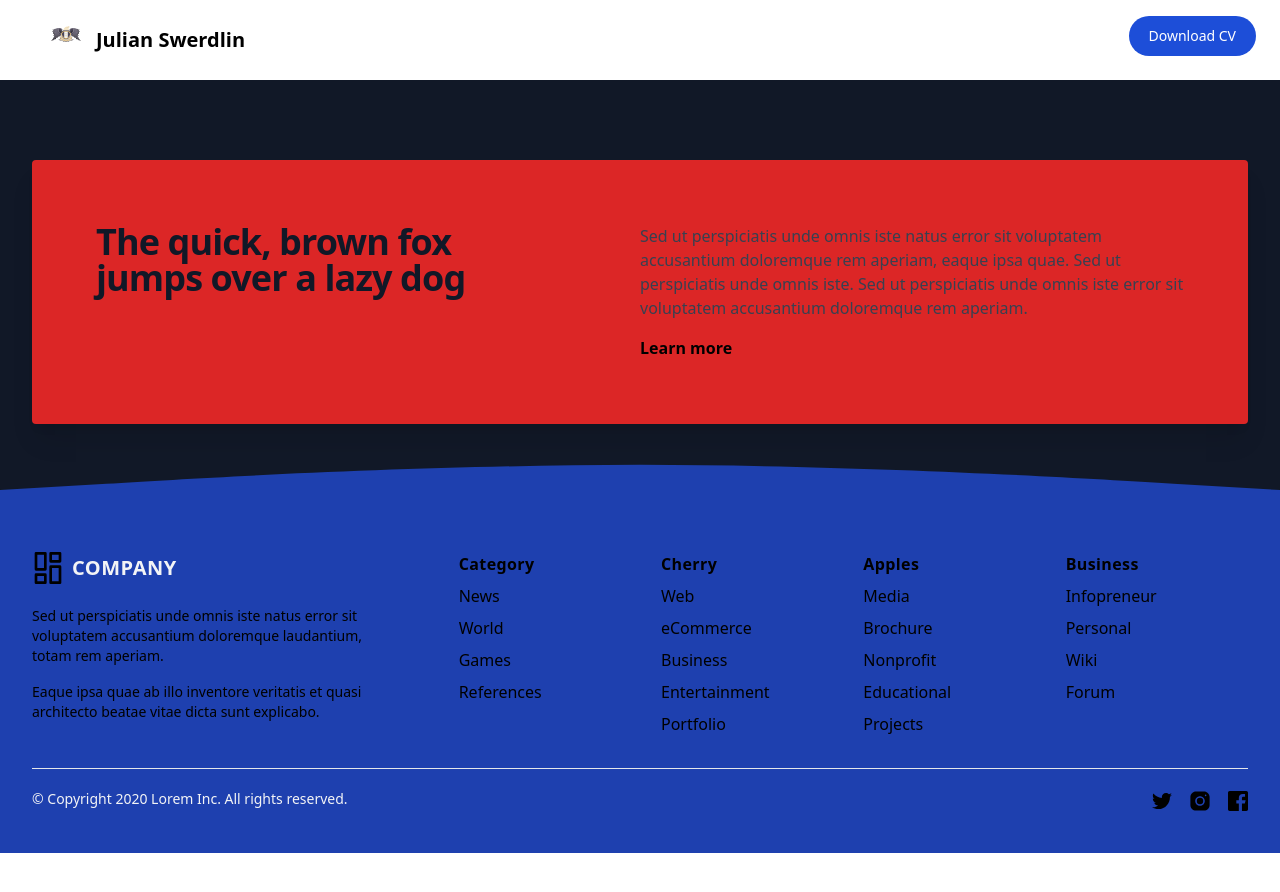
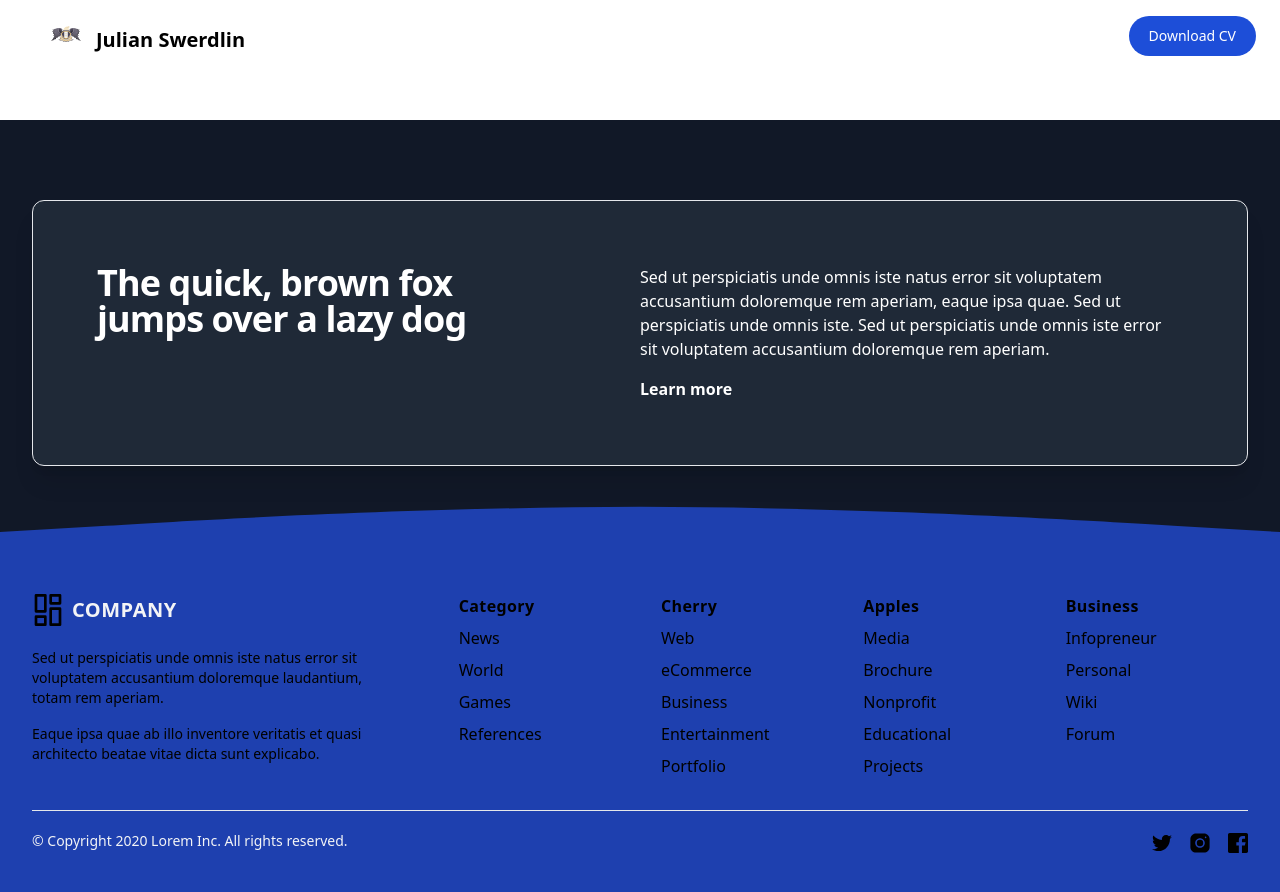
Before and after one commit to juliswer/portfolio2022, a Next.js app: page /components/Content in a window 1280 px wide. Shown: the top 892 px of the page. Before the commit the page ends 853 px from the top, so only its background shows below. Built offline with nearby package versions, Linux system fonts and the light colour scheme.

Commit message:
index changes

```diff
--- a/src/pages/components/Content.jsx
+++ b/src/pages/components/Content.jsx
@@ -2,21 +2,21 @@ import React from 'react'
 
 const Content = () => {
   return (
-    <div className="px-4 py-16 mx-auto sm:max-w-xl md:max-w-full lg:max-w-screen-xl md:px-24 lg:px-8 lg:py-20">
-      <div className="p-8 rounded shadow-xl sm:p-16 bg-red-600">
+    <div className="mt-10 px-4 py-16 mx-auto sm:max-w-xl md:max-w-full lg:max-w-screen-xl md:px-24 lg:px-8 lg:py-20">
+      <div className="p-8 rounded shadow-xl sm:p-16 border rounded-xl bg-gray-800">
         <div className="flex flex-col lg:flex-row">
           <div className="mb-6 lg:mb-0 lg:w-1/2 lg:pr-5">
-            <h2 className="font-sans text-3xl font-bold tracking-tight text-gray-900 sm:text-4xl sm:leading-none">
+            <h2 className="font-sans text-3xl font-bold tracking-tight sm:text-4xl sm:leading-none text-white">
               The quick, brown fox
               <br className="hidden md:block" />
               jumps over{' '}
-              <span className="inline-block text-deep-purple-accent-400">
+              <span className="inline-block text-white">
                 a lazy dog
               </span>
             </h2>
           </div>
           <div className="lg:w-1/2">
-            <p className="mb-4 text-base text-gray-700">
+            <p className="mb-4 text-base text-white">
               Sed ut perspiciatis unde omnis iste natus error sit voluptatem
               accusantium doloremque rem aperiam, eaque ipsa quae. Sed ut
               perspiciatis unde omnis iste. Sed ut perspiciatis unde omnis iste
@@ -24,7 +24,7 @@ const Content = () => {
             </p>
             <a
               aria-label=""
-              className="inline-flex items-center font-semibold transition-colors duration-200 text-deep-purple-accent-400 hover:text-deep-purple-800"
+              className="inline-flex items-center font-semibold transition-colors duration-200 text-white"
             >
               Learn more
             </a>
--- a/src/pages/components/Timeline.jsx
+++ b/src/pages/components/Timeline.jsx
@@ -5,7 +5,7 @@ const Timeline = () => {
   return (
     <div className="mt-10">
       <h4 className="text-2xl text-white mb-4 font-bold">
-        Mis trabajos y proyectos personales:{" "}
+        My works and personal projects:{" "}
       </h4>
       <ol className="items-center sm:flex">
         <li className="relative mb-6 sm:mb-0">
@@ -81,7 +81,7 @@ const Timeline = () => {
               </a>
             </div>
             <time className="block mb-2 text-sm font-normal leading-none text-gray-400 dark:text-gray-500">
-              December, 2021
+              December, 2021.
             </time>
             <p className="text-base font-normal text-gray-500 dark:text-gray-400">
               I made a CRUD using Vue with Typescript, and Node.js (with
```
